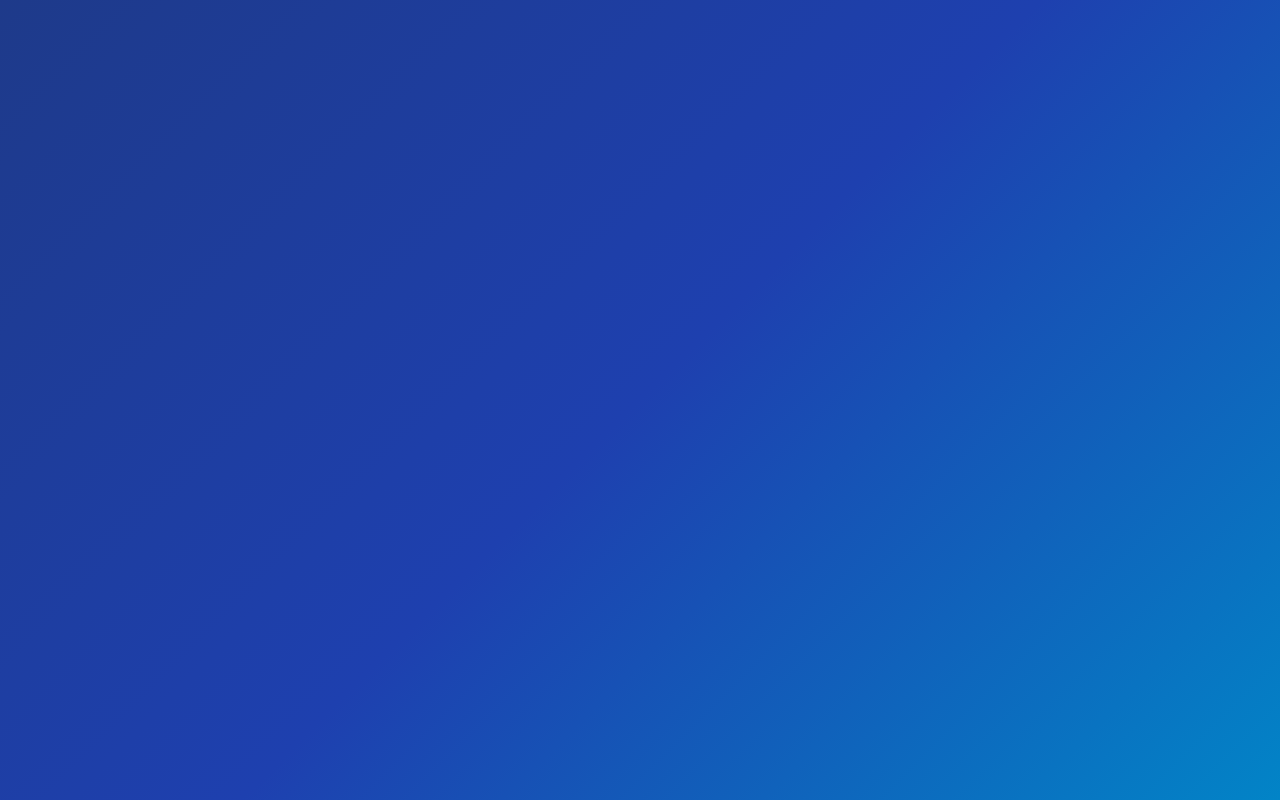
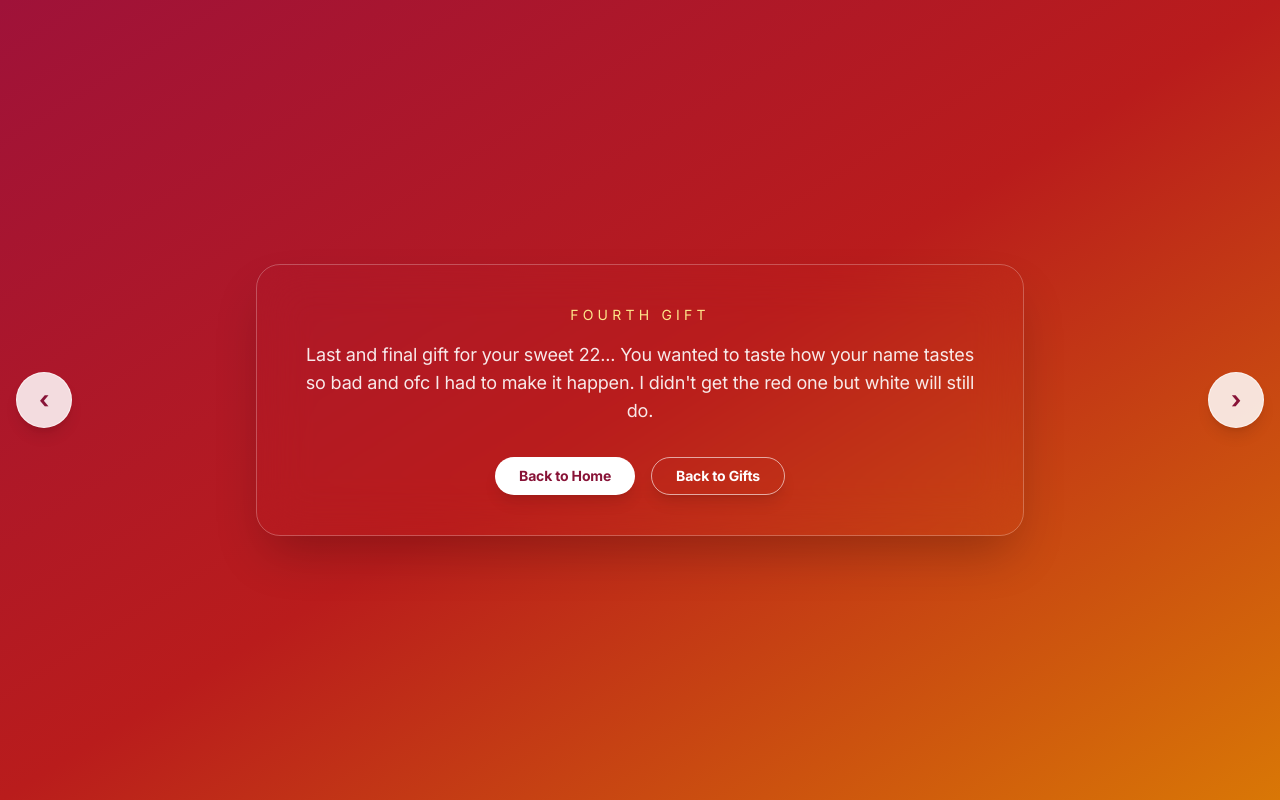
Before and after one commit to WangilaPrish/wish, a React (Vite) app: page /gift/fourth in a window 1280 px wide. Before the commit this address had no page. Built offline with nearby package versions, Linux system fonts and the light colour scheme.

Commit message:
style: add FourthGift component and update navigation in FirstGift and ThirdGift components

```diff
--- a/src/App.tsx
+++ b/src/App.tsx
@@ -2,6 +2,7 @@ import type { JSX } from 'react'
 import { Route, BrowserRouter as Router, Routes } from 'react-router-dom'
 import Dedication from './pages/Dedication'
 import FirstGift from './pages/FirstGift'
+import FourthGift from './pages/FourthGift'
 import Gift from './pages/Gift'
 import Landing from './pages/Landing'
 import SecondGift from './pages/SecondGift'
@@ -16,6 +17,7 @@ function App(): JSX.Element {
                 <Route path="/gift/first" element={<FirstGift />} />
                 <Route path="/gift/second" element={<SecondGift />} />
                 <Route path="/gift/third" element={<ThirdGift />} />
+                <Route path="/gift/fourth" element={<FourthGift />} />
                 <Route path="/dedication" element={<Dedication />} />
             </Routes>
         </Router>
--- a/src/pages/FirstGift.tsx
+++ b/src/pages/FirstGift.tsx
@@ -24,7 +24,7 @@ export default function FirstGift(): JSX.Element {
         const threshold = 48
 
         if (delta > threshold) {
-            navigate('/gift/third')
+            navigate('/gift/fourth')
         } else if (delta < -threshold) {
             navigate('/gift/second')
         }
@@ -39,7 +39,7 @@ export default function FirstGift(): JSX.Element {
             onTouchEnd={handleTouchEnd}
         >
             <button
-                onClick={() => navigate('/gift/third')}
+                onClick={() => navigate('/gift/fourth')}
                 className="hidden md:flex items-center justify-center absolute left-4 top-1/2 -translate-y-1/2 h-14 w-14 rounded-full bg-white/80 text-blue-900 text-2xl font-bold shadow-lg border border-white/60 hover:-translate-y-[52%] hover:shadow-cyan-300/50 transition-all duration-300"
                 aria-label="Previous gift"
             >
--- /dev/null
+++ b/src/pages/FourthGift.tsx
@@ -0,0 +1,85 @@
+import type { JSX } from 'react'
+import { useEffect, useRef, useState } from 'react'
+import { useNavigate } from 'react-router-dom'
+
+export default function FourthGift(): JSX.Element {
+    const navigate = useNavigate()
+    const touchStartX = useRef<number | null>(null)
+    const [showName, setShowName] = useState(false)
+
+    useEffect(() => {
+        const timer = window.setTimeout(() => setShowName(true), 60000)
+        return () => window.clearTimeout(timer)
+    }, [])
+
+    const handleTouchStart = (event: React.TouchEvent<HTMLDivElement>) => {
+        touchStartX.current = event.touches[0]?.clientX ?? null
+    }
+
+    const handleTouchEnd = (event: React.TouchEvent<HTMLDivElement>) => {
+        if (touchStartX.current === null) return
+
+        const endX = event.changedTouches[0]?.clientX ?? touchStartX.current
+        const delta = endX - touchStartX.current
+        const threshold = 48
+
+        if (delta > threshold) {
+            navigate('/gift/third')
+        } else if (delta < -threshold) {
+            navigate('/gift/first')
+        }
+
+        touchStartX.current = null
+    }
+
+    return (
+        <div
+            className="relative min-h-screen bg-gradient-to-br from-rose-800 via-red-700 to-amber-600 flex items-center justify-center p-6"
+            onTouchStart={handleTouchStart}
+            onTouchEnd={handleTouchEnd}
+        >
+            <button
+                onClick={() => navigate('/gift/third')}
+                className="hidden md:flex items-center justify-center absolute left-4 top-1/2 -translate-y-1/2 h-14 w-14 rounded-full bg-white/85 text-rose-900 text-2xl font-bold shadow-lg border border-white/60 hover:-translate-y-[52%] hover:shadow-amber-300/50 transition-all duration-300"
+                aria-label="Previous gift"
+            >
+                ‹
+            </button>
+
+            <button
+                onClick={() => navigate('/gift/first')}
+                className="hidden md:flex items-center justify-center absolute right-4 top-1/2 -translate-y-1/2 h-14 w-14 rounded-full bg-white/85 text-rose-900 text-2xl font-bold shadow-lg border border-white/60 hover:-translate-y-[52%] hover:shadow-amber-300/50 transition-all duration-300"
+                aria-label="Next gift"
+            >
+                ›
+            </button>
+
+            <div className="max-w-3xl w-full bg-white/12 backdrop-blur-xl border border-white/25 rounded-3xl shadow-2xl p-10 text-center text-white">
+                <p className="text-sm uppercase tracking-[0.3em] text-amber-200 mb-4">Fourth Gift</p>
+                <p className="text-base md:text-lg leading-relaxed text-white/90 mb-8">
+                    Last and final gift for your sweet 22...
+                    You wanted to taste how your name tastes so bad and ofc I had to make it happen. I didn&apos;t get the red one but white will still do.
+                </p>
+                {showName && (
+                    <div className="mt-6 rounded-2xl border border-amber-200/60 bg-white/10 px-6 py-4 mb-4 text-center shadow-lg backdrop-blur">
+                        <p className="text-base md:text-lg font-semibold tracking-wide text-white">PIERRE MARCEL</p>
+                    </div>
+                )}
+                <div className="flex gap-4 justify-center flex-wrap">
+                    <button
+                        onClick={() => navigate('/')}
+                        className="px-6 py-2 rounded-full bg-white text-rose-900 font-bold text-sm shadow-lg hover:shadow-amber-300/40 transition-all duration-300 hover:-translate-y-0.5"
+                    >
+                        Back to Home
+                    </button>
+                    <button
+                        onClick={() => navigate('/gift')}
+                        className="px-6 py-2 rounded-full border border-white/60 text-white font-bold text-sm shadow-lg hover:bg-white/15 transition-all duration-300 hover:-translate-y-0.5"
+                    >
+                        Back to Gifts
+                    </button>
+                </div>
+            </div>
+        </div>
+    )
+}
--- a/src/pages/ThirdGift.tsx
+++ b/src/pages/ThirdGift.tsx
@@ -26,7 +26,7 @@ export default function ThirdGift(): JSX.Element {
         if (delta > threshold) {
             navigate('/gift/second')
         } else if (delta < -threshold) {
-            navigate('/gift/first')
+            navigate('/gift/fourth')
         }
 
         touchStartX.current = null
@@ -47,7 +47,7 @@ export default function ThirdGift(): JSX.Element {
             </button>
 
             <button
-                onClick={() => navigate('/gift/first')}
+                onClick={() => navigate('/gift/fourth')}
                 className="hidden md:flex items-center justify-center absolute right-4 top-1/2 -translate-y-1/2 h-14 w-14 rounded-full bg-white/85 text-emerald-900 text-2xl font-bold shadow-lg border border-white/60 hover:-translate-y-[52%] hover:shadow-emerald-300/50 transition-all duration-300"
                 aria-label="Next gift"
             >
@@ -57,7 +57,7 @@ export default function ThirdGift(): JSX.Element {
             <div className="max-w-3xl w-full bg-white/12 backdrop-blur-xl border border-white/25 rounded-3xl shadow-2xl p-10 text-center text-white">
                 <p className="text-sm uppercase tracking-[0.3em] text-emerald-200 mb-4">Third Gift</p>
                 <p className="text-base md:text-lg leading-relaxed text-white/90 mb-8">
-                    So this is the ultimate gift, I know you are so curious but before i give u lemme give u a back story of it......
+                    So this is the third gift, I know you are so curious but before i give u lemme give u a back story of it......
                     our fvcking life has been so amazing offlate and ofc we want to take things a notch higher. i bought this gift with me giving you a BJ in mind. How i do love your abs and how i want you to make them more visible. So you better get at work and get them abs visible daddy.
                     Now turn and get your final gift. I love you Marcel, so muchhhhh......
                 </p>
```
